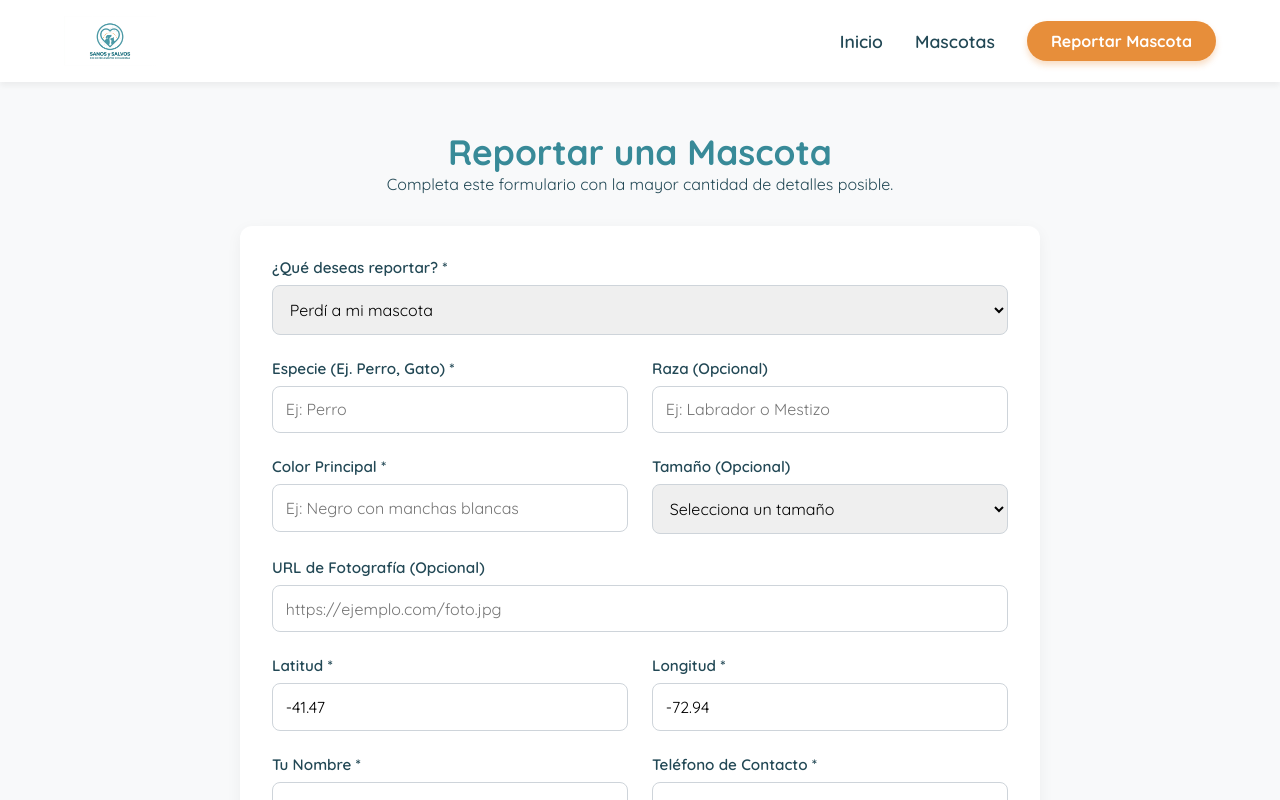
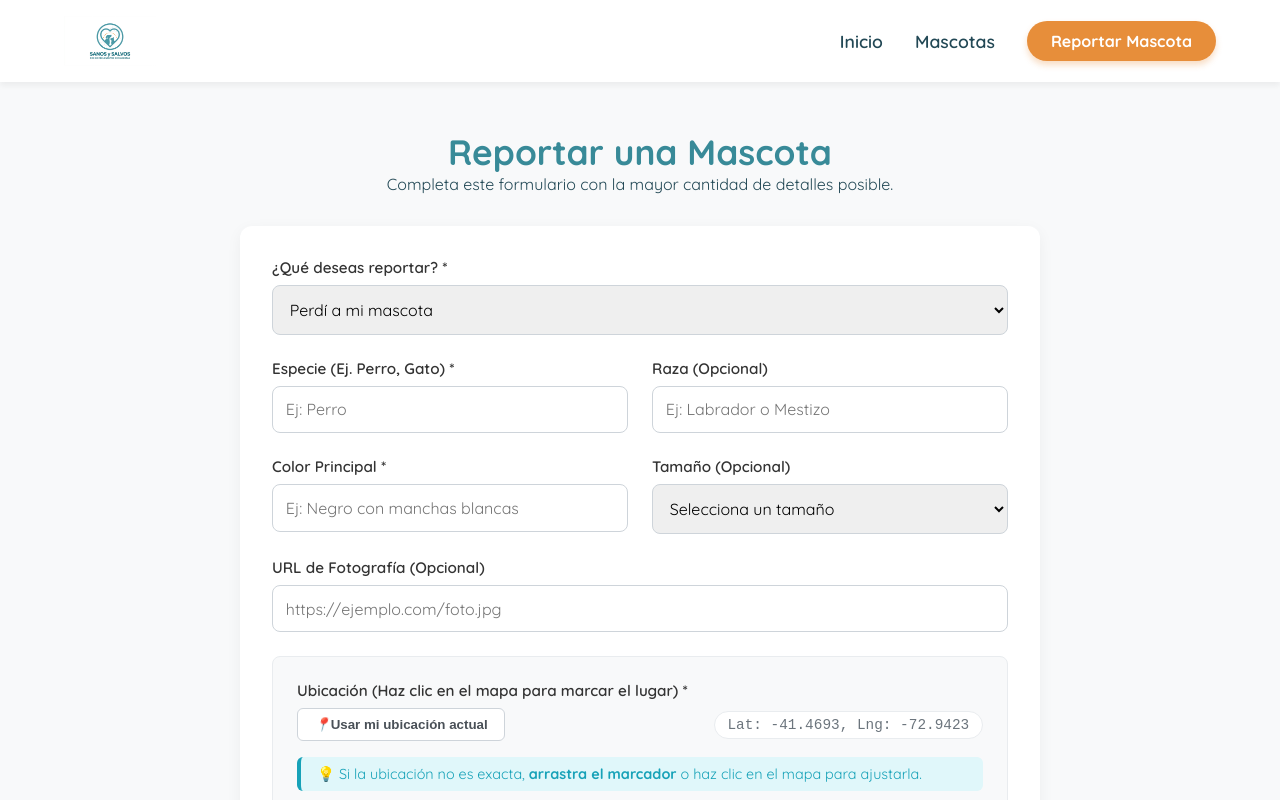
Before and after one commit to Raynagah/frontend-eft-fullstack-III, a Vue app: page /reportar in a window 1280 px wide. Shown: the top 800 px of the page. Built offline with nearby package versions, Linux system fonts and the light colour scheme; grey boxes are pictures that could not be loaded.

Commit message:
Adición de maps en reportar mascota - Funcionando correctamente

```diff
--- a/src/views/ReportarView.vue
+++ b/src/views/ReportarView.vue
@@ -56,16 +56,23 @@
           <input type="url" v-model="form.fotografiaUrl" placeholder="https://ejemplo.com/foto.jpg" />
         </div>
 
-        <div class="input-group">
-          <label>Latitud *</label>
-          <input type="number" step="any" v-model="form.latitud" required />
+        <div class="input-group full-width mapa-section">
+          <label>Ubicación (Haz clic en el mapa para marcar el lugar) *</label>
+
+          <div class="mapa-controles">
+            <button type="button" @click="ubicarUsuario" class="btn-ubicacion" :disabled="obteniendoUbicacion">
+              <i class="icono">📍</i> {{ obteniendoUbicacion ? 'Buscando con precisión...' : 'Usar mi ubicación actual'
+              }}
+            </button>
+            <span class="coordenadas-preview">
+              Lat: {{ form.latitud.toFixed(4) }}, Lng: {{ form.longitud.toFixed(4) }}
+            </span>
+          </div>
+          <p class="nota-mapa">💡 Si la ubicación no es exacta, <strong>arrastra el marcador</strong> o haz clic en el
+            mapa para ajustarla.</p>
+
+          <div id="mapa-seleccion" class="mapa-interactivo"></div>
         </div>
-
-        <div class="input-group">
-          <label>Longitud *</label>
-          <input type="number" step="any" v-model="form.longitud" required />
-        </div>
-
         <div class="input-group">
           <label>Tu Nombre *</label>
           <input type="text" v-model="form.nombreContacto" required placeholder="Tu nombre y apellido" />
@@ -92,43 +99,120 @@
 </template>
 
 <script setup>
-import { ref } from 'vue';
+import { ref, onMounted, nextTick } from 'vue';
 import axios from 'axios';
+import L from 'leaflet';
+import 'leaflet/dist/leaflet.css';
 
 // Estado de la UI
 const cargando = ref(false);
 const exito = ref(false);
 const error = ref(null);
+const obteniendoUbicacion = ref(false);
 
-// Objeto reactivo que coincide EXACTAMENTE con el WebReporteRequestDTO del BFF
+let mapaInstancia = null;
+let marcador = null;
+
+// Objeto reactivo (DTO)
 const form = ref({
-  usuarioId: 1, // Hardcodeado por ahora simulando el usuario logueado
+  usuarioId: 1,
   tipoReporte: 'PERDIDA',
   especie: '',
   raza: '',
   color: '',
   tamano: '',
   fotografiaUrl: '',
-  latitud: -41.47, // Coordenadas por defecto (Puerto Montt)
-  longitud: -72.94,
+  latitud: -41.4693, // Coordenadas por defecto (Puerto Montt)
+  longitud: -72.9423,
   nombreContacto: '',
   telefonoContacto: '',
   emailContacto: ''
 });
+
+// Inicializar el mapa de Leaflet
+const initMap = () => {
+  mapaInstancia = L.map('mapa-seleccion').setView([form.value.latitud, form.value.longitud], 13);
+
+  L.tileLayer('https://{s}.tile.openstreetmap.org/{z}/{x}/{y}.png', {
+    attribution: '© OpenStreetMap contributors'
+  }).addTo(mapaInstancia);
+
+  const customIcon = L.icon({
+    iconUrl: 'https://unpkg.com/leaflet@1.9.4/dist/images/marker-icon.png',
+    shadowUrl: 'https://unpkg.com/leaflet@1.9.4/dist/images/marker-shadow.png',
+    iconSize: [25, 41],
+    iconAnchor: [12, 41],
+    popupAnchor: [1, -34],
+    shadowSize: [41, 41]
+  });
+
+  // Creamos el marcador y lo hacemos arrastrable (draggable)
+  marcador = L.marker([form.value.latitud, form.value.longitud], {
+    icon: customIcon,
+    draggable: true
+  }).addTo(mapaInstancia);
+
+  // Evento 1: Si el usuario hace clic en cualquier parte del mapa
+  mapaInstancia.on('click', (e) => {
+    const { lat, lng } = e.latlng;
+    form.value.latitud = lat;
+    form.value.longitud = lng;
+    marcador.setLatLng([lat, lng]);
+  });
+
+  // Evento 2: Si el usuario arrastra el pin directamente
+  marcador.on('dragend', (e) => {
+    const { lat, lng } = e.target.getLatLng();
+    form.value.latitud = lat;
+    form.value.longitud = lng;
+  });
+};
+
+// Función para obtener la ubicación del navegador
+const ubicarUsuario = () => {
+  if (!navigator.geolocation) {
+    alert("Tu navegador no soporta geolocalización.");
+    return;
+  }
+
+  obteniendoUbicacion.value = true;
+
+  navigator.geolocation.getCurrentPosition(
+    (position) => {
+      const lat = position.coords.latitude;
+      const lng = position.coords.longitude;
+
+      form.value.latitud = lat;
+      form.value.longitud = lng;
+
+      // Hacemos un zoom un poco más cercano (17 en vez de 16) para ver mejor la calle
+      mapaInstancia.setView([lat, lng], 17);
+      marcador.setLatLng([lat, lng]);
+
+      obteniendoUbicacion.value = false;
+    },
+    (err) => {
+      console.error(err);
+      alert("No pudimos obtener una ubicación precisa. Por favor, marca el punto manualmente en el mapa.");
+      obteniendoUbicacion.value = false;
+    },
+    {
+      enableHighAccuracy: true,
+      maximumAge: 0,       // Obliga al navegador a buscar la ubicación AHORA, sin usar caché
+      timeout: 15000       // Le da 15 segundos para triangular mejor la posición
+    }
+  );
+};
 
 const enviarReporte = async () => {
   cargando.value = true;
   error.value = null;
 
   try {
-    // Apuntamos al endpoint POST de nuestro BFF
     await axios.post('http://localhost:8087/api/v1/web/mascotas/reportar', form.value);
-
-    // Si llegamos aquí, el servidor respondió con un código 2xx (Éxito)
     exito.value = true;
   } catch (err) {
     console.error("Error al enviar formulario:", err);
-    // Verificamos si el BFF nos devolvió un error de validación u otro problema
     if (err.response && err.response.data) {
       error.value = "Error en los datos: Revisa los campos e intenta nuevamente.";
     } else {
@@ -138,11 +222,27 @@ const enviarReporte = async () => {
     cargando.value = false;
   }
 };
+
+onMounted(async () => {
+  await nextTick(); // Esperamos a que el HTML se dibuje
+  initMap();
+});
 </script>
 
 <style scoped>
+/* ESTILOS ORIGINALES MANTENIDOS */
+
+.nota-mapa {
+  font-size: 0.9rem;
+  color: #17a2b8;
+  margin-bottom: 1rem;
+  background-color: #e0f7fa;
+  padding: 0.5rem 1rem;
+  border-radius: 6px;
+  border-left: 4px solid #17a2b8;
+}
 .reportar-container {
-  max-width: 800px; /* Limitamos el ancho para que el formulario no sea enorme */
+  max-width: 800px;
   margin: 0 auto;
   padding: 1rem 0;
 }
@@ -153,15 +253,17 @@ const enviarReporte = async () => {
 }
 
 .header-section h2 {
-  color: var(--color-primary);
+  color: #007bff;
+  /* Color primario fallback */
+  color: var(--color-primary, #007bff);
   font-size: 2.2rem;
 }
 
 .formulario-reporte {
-  background-color: var(--color-white);
+  background-color: var(--color-white, #ffffff);
   padding: 2rem;
   border-radius: 12px;
-  box-shadow: 0 4px 15px rgba(0,0,0,0.05);
+  box-shadow: 0 4px 15px rgba(0, 0, 0, 0.05);
 }
 
 .form-grid {
@@ -182,11 +284,12 @@ const enviarReporte = async () => {
 label {
   font-weight: 600;
   margin-bottom: 0.5rem;
-  color: var(--color-text);
+  color: #333;
   font-size: 0.95rem;
 }
 
-input, select {
+input,
+select {
   padding: 0.8rem;
   border: 1px solid #ced4da;
   border-radius: 8px;
@@ -195,10 +298,12 @@ input, select {
   transition: border-color 0.3s;
 }
 
-input:focus, select:focus {
+input:focus,
+select:focus {
   outline: none;
-  border-color: var(--color-primary);
-  box-shadow: 0 0 0 3px rgba(56, 138, 152, 0.2);
+  border-color: #007bff;
+  border-color: var(--color-primary, #007bff);
+  box-shadow: 0 0 0 3px rgba(0, 123, 255, 0.2);
 }
 
 .form-actions {
@@ -207,7 +312,9 @@ input:focus, select:focus {
 }
 
 .btn-submit {
-  background-color: var(--color-accent);
+  background-color: #ff9800;
+  /* Accent fallback */
+  background-color: var(--color-accent, #ff9800);
   color: white;
   border: none;
   padding: 1rem 3rem;
@@ -216,12 +323,12 @@ input:focus, select:focus {
   font-weight: 700;
   cursor: pointer;
   transition: transform 0.2s, background-color 0.3s;
-  box-shadow: 0 4px 10px rgba(231, 142, 58, 0.3);
+  box-shadow: 0 4px 10px rgba(255, 152, 0, 0.3);
 }
 
 .btn-submit:hover:not(:disabled) {
-  background-color: #cf7c30;
   transform: translateY(-2px);
+  filter: brightness(0.9);
 }
 
 .btn-submit:disabled {
@@ -253,7 +360,8 @@ input:focus, select:focus {
 .btn-volver {
   display: inline-block;
   margin-top: 1rem;
-  background-color: var(--color-primary);
+  background-color: #007bff;
+  background-color: var(--color-primary, #007bff);
   color: white;
   padding: 0.6rem 1.5rem;
   border-radius: 20px;
@@ -261,10 +369,73 @@ input:focus, select:focus {
   font-weight: 600;
 }
 
-/* Responsividad: En celulares, todos los campos ocupan el ancho completo */
+/* NUEVOS ESTILOS PARA EL MAPA */
+.mapa-section {
+  background-color: #f8f9fa;
+  padding: 1.5rem;
+  border-radius: 8px;
+  border: 1px solid #e9ecef;
+}
+
+.mapa-controles {
+  display: flex;
+  justify-content: space-between;
+  align-items: center;
+  margin-bottom: 1rem;
+  flex-wrap: wrap;
+  gap: 1rem;
+}
+
+.btn-ubicacion {
+  background-color: white;
+  border: 1px solid #ced4da;
+  padding: 0.5rem 1rem;
+  border-radius: 6px;
+  cursor: pointer;
+  font-weight: 600;
+  color: #495057;
+  transition: all 0.2s;
+  display: flex;
+  align-items: center;
+}
+
+.btn-ubicacion:hover:not(:disabled) {
+  background-color: #e9ecef;
+  border-color: #adb5bd;
+}
+
+.btn-ubicacion:disabled {
+  opacity: 0.7;
+  cursor: wait;
+}
+
+.coordenadas-preview {
+  font-family: monospace;
+  color: #6c757d;
+  font-size: 0.9rem;
+  background: white;
+  padding: 0.3rem 0.8rem;
+  border-radius: 20px;
+  border: 1px solid #e9ecef;
+}
+
+.mapa-interactivo {
+  height: 350px;
+  width: 100%;
+  border-radius: 8px;
+  border: 1px solid #ced4da;
+  z-index: 1;
+  /* Para evitar superposición de popups de Leaflet */
+}
+
 @media (max-width: 768px) {
   .form-grid {
     grid-template-columns: 1fr;
   }
+
+  .mapa-controles {
+    flex-direction: column;
+    align-items: flex-start;
+  }
 }
 </style>
```
